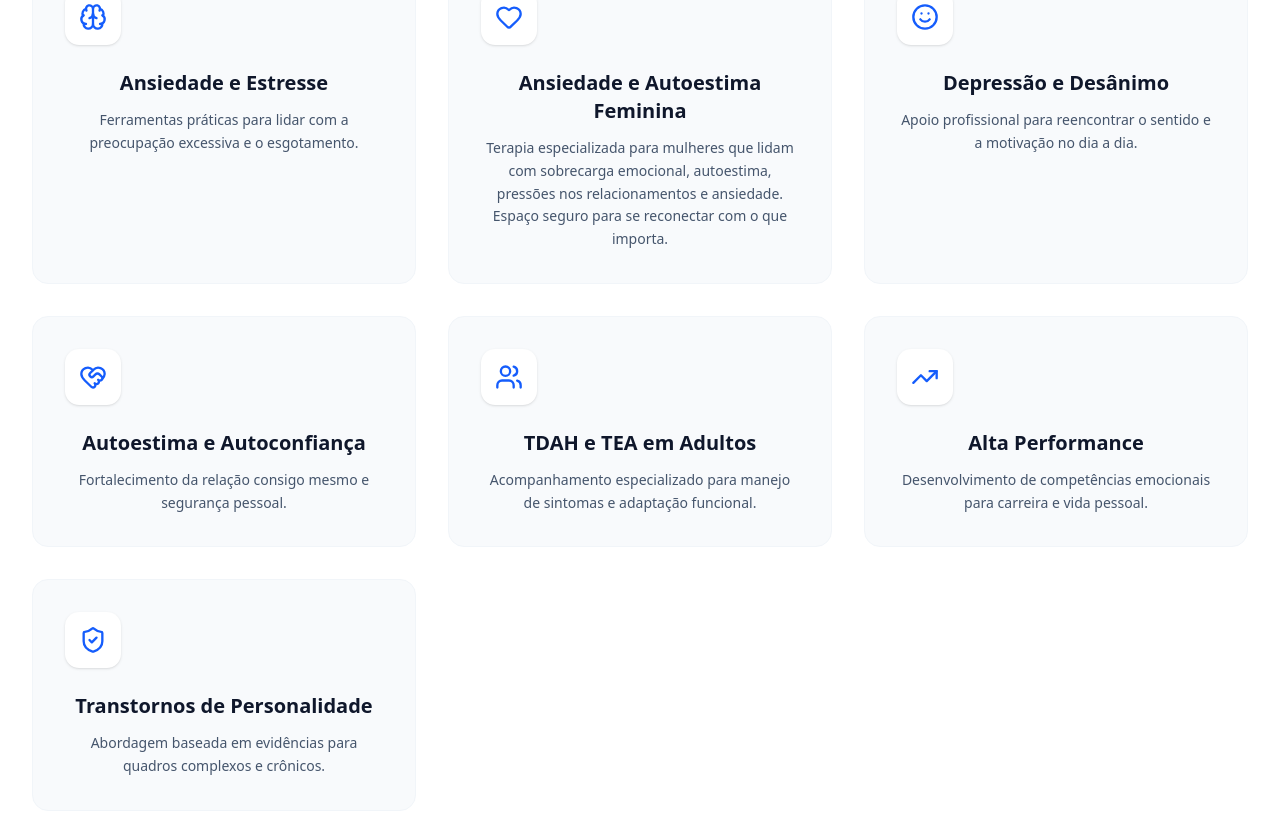
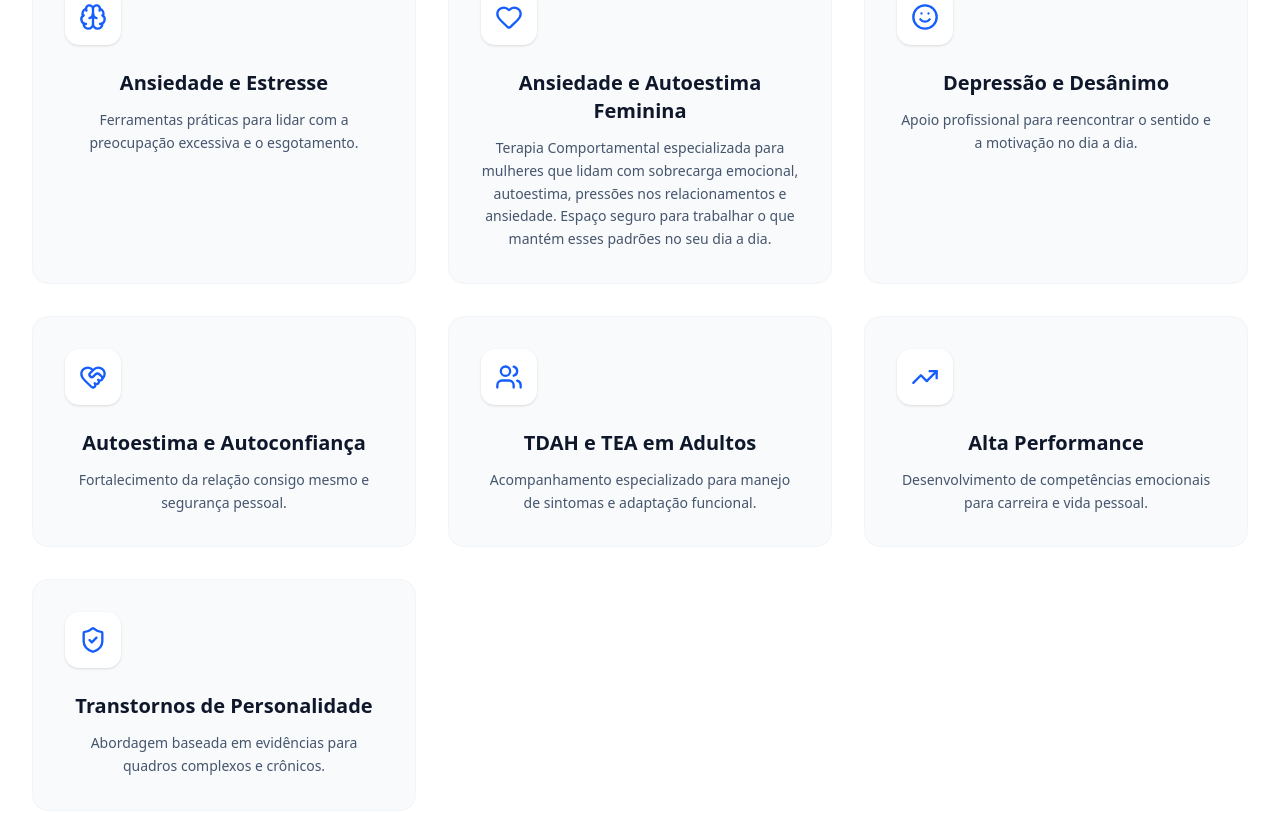
Before and after one commit to matheus12344/ProjetoAlgoritmo, a Next.js app: page /terapia-guarulhos in a window 1280 px wide. Shown: the part 1167-1980 px from the top of the page. Built offline with nearby package versions, Linux system fonts and the light colour scheme.

Commit message:
LP: add feminine therapy card to demands section

```diff
--- a/src/components/landing-page/LP-Demands.tsx
+++ b/src/components/landing-page/LP-Demands.tsx
@@ -12,7 +12,7 @@ const demands = [
   {
     icon: Heart,
     title: "Ansiedade e Autoestima Feminina",
-    description: "Terapia especializada para mulheres que lidam com sobrecarga emocional, autoestima, pressões nos relacionamentos e ansiedade. Espaço seguro para se reconectar com o que importa."
+    description: "Terapia Comportamental especializada para mulheres que lidam com sobrecarga emocional, autoestima, pressões nos relacionamentos e ansiedade. Espaço seguro para trabalhar o que mantém esses padrões no seu dia a dia."
   },
   {
     icon: Smile,
```
